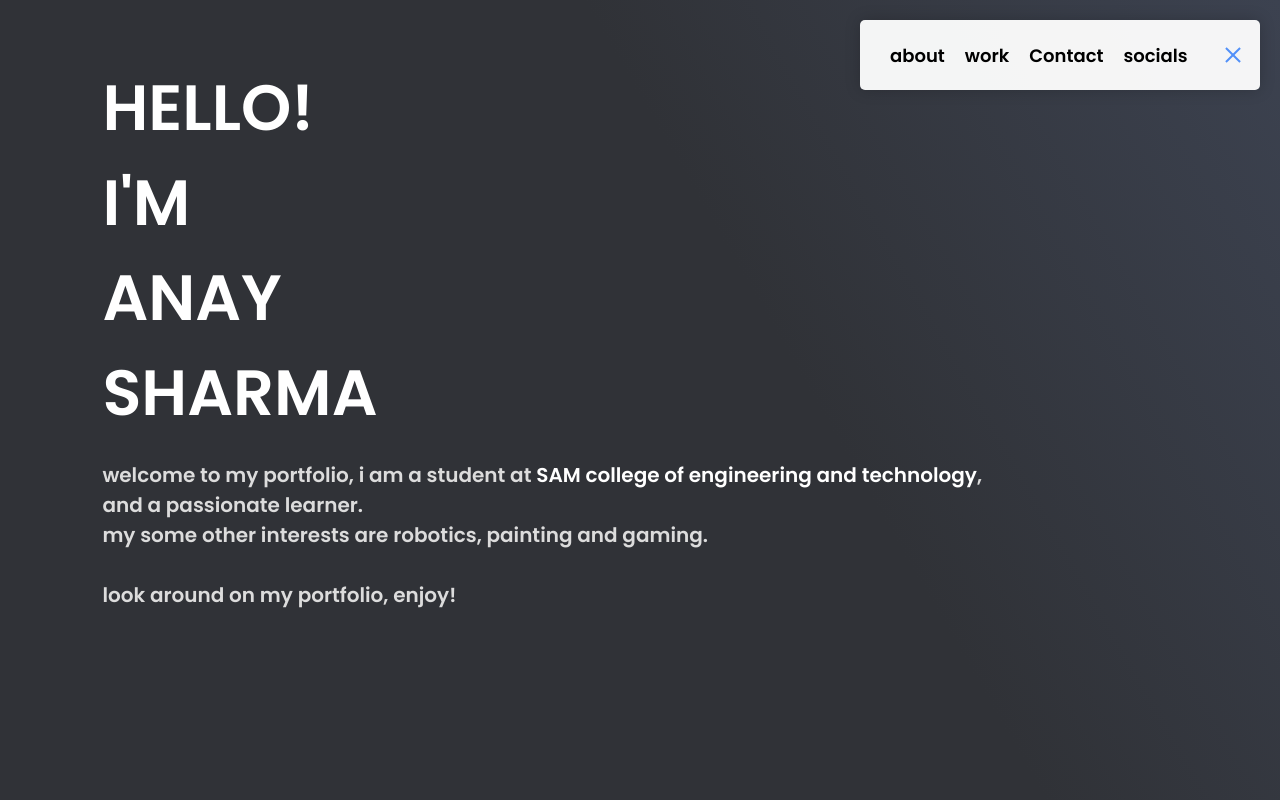
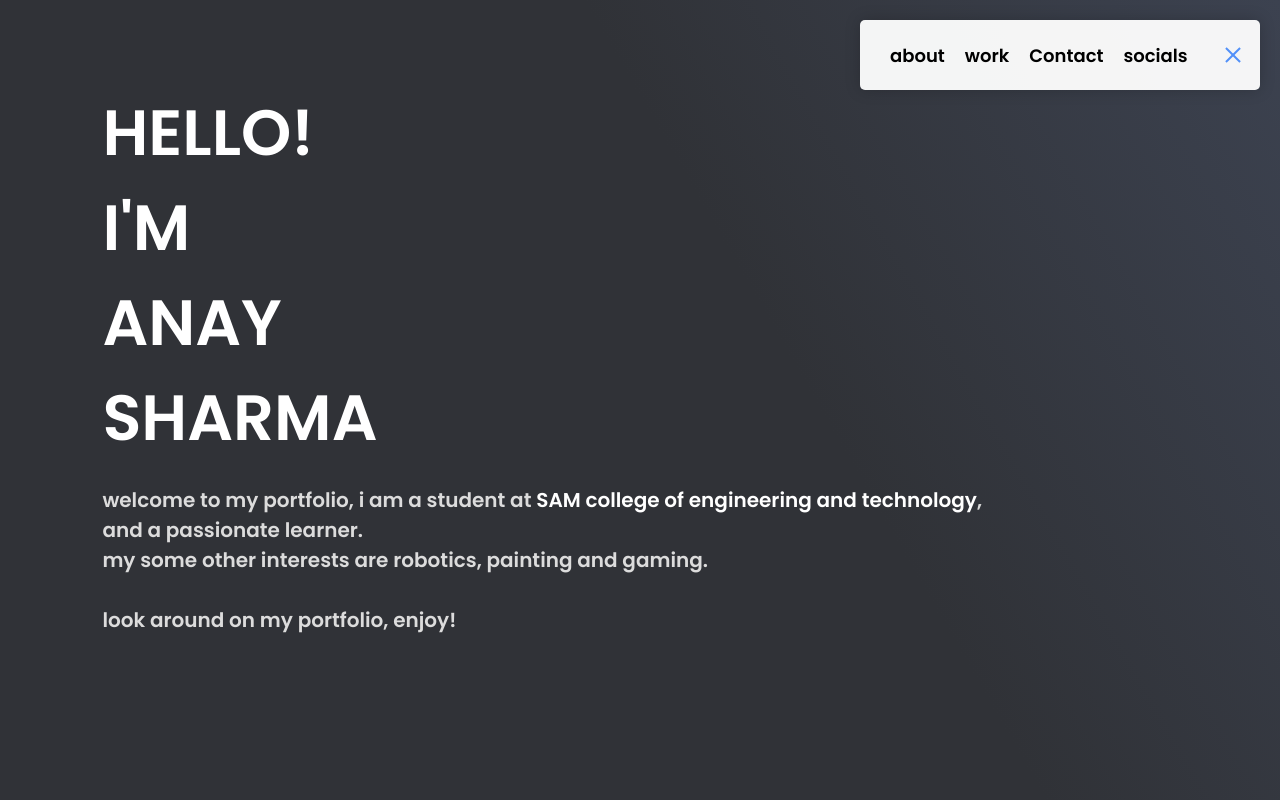
Before and after one commit to anaysharma/portfolio, a plain HTML site: page index.html in a window 1280 px wide. Shown: the top 800 px of the page. Drawn offline with nearby package versions, Linux system fonts and the light colour scheme; a web font is replaced by a local one.

Commit message:
fixed desktop view

```diff
--- a/style.css
+++ b/style.css
@@ -207,8 +207,10 @@ h1:hover::after {
     color: white;
     background: linear-gradient(60deg, rgba(48, 50, 55, 1) 60%, rgb(60, 66, 80));
     height: 100vh;
+    display: flex;
+    flex-flow: column;
     justify-content: safe center;
-    padding: 60px 0 60px 8vw;
+    padding: 0 0 60px 8vw;
   }
   #projects {
     height: 100vh;
```
